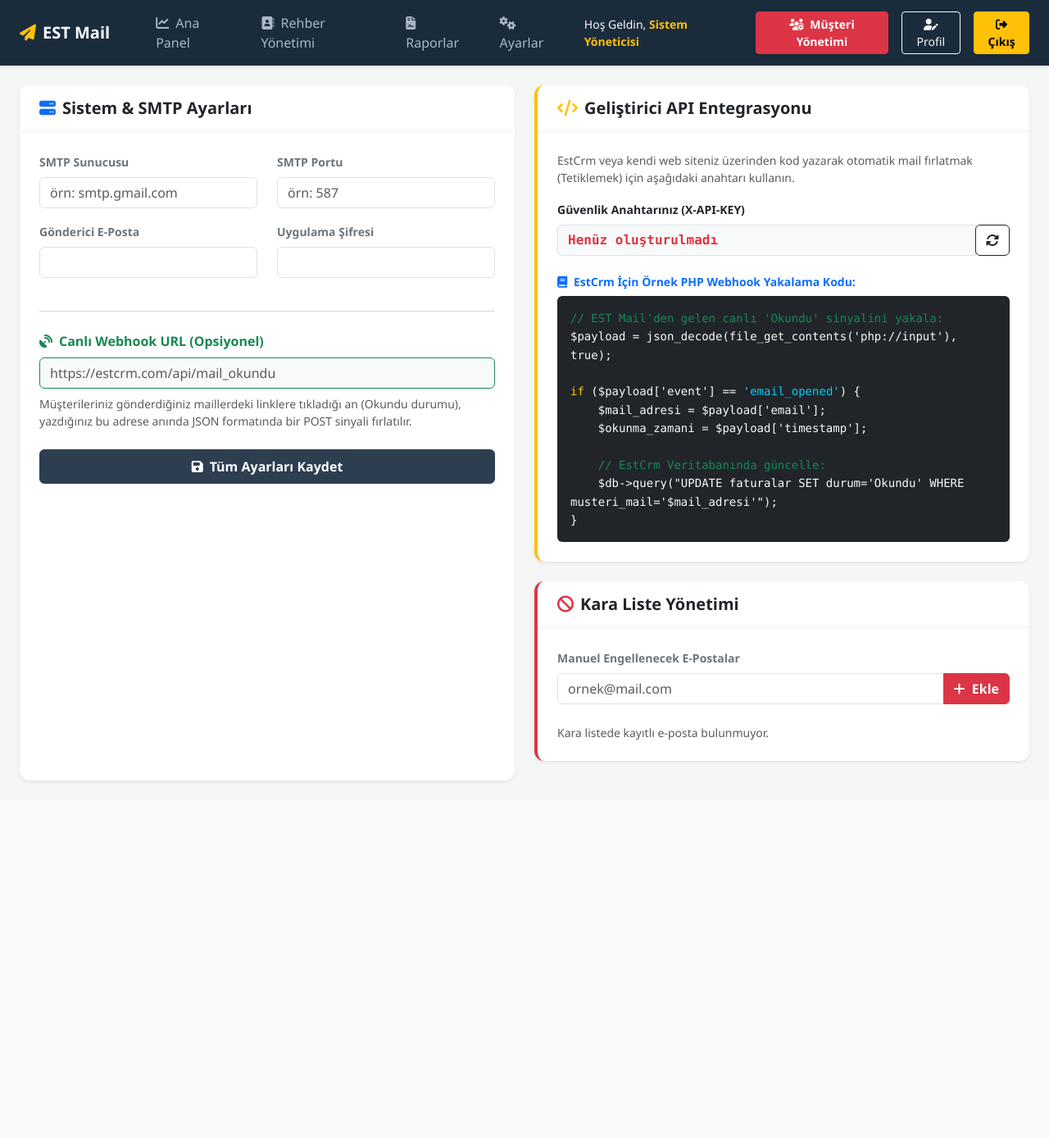
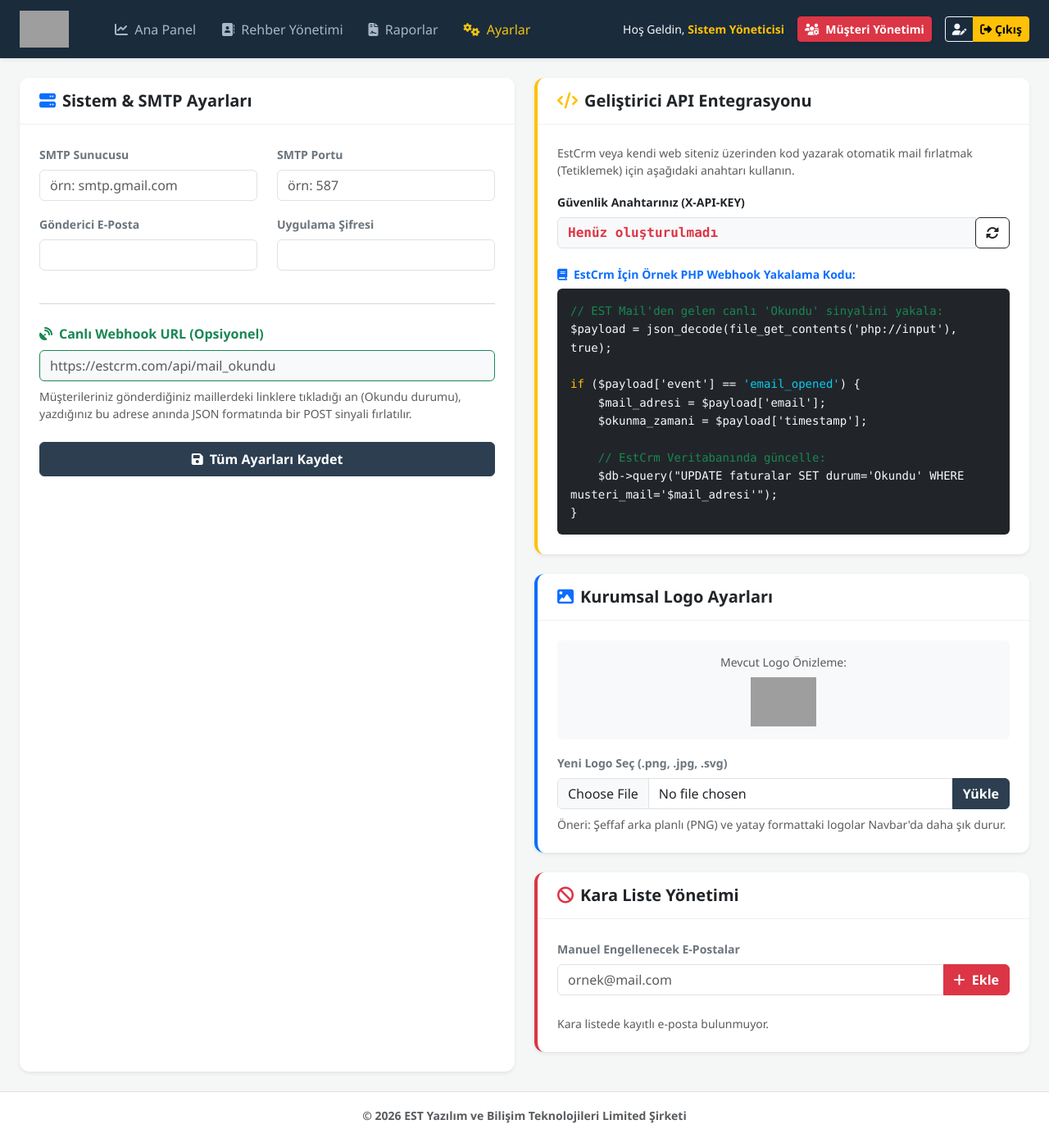
Before and after one commit to serkankefeli/mailuygulamasi, a Flask app: page /settings_page in a window 1280 px wide. Shown: the whole page at 82% size. Before the commit the page ends 954 px from the top, so only its background shows below. Run offline with Flask 3, Linux system fonts and the light colour scheme; a user stored in the database is signed in; data comes from the database, SQL or seed files in the repository; data that the repository does not hold is empty; some libraries are stand-ins or nearby versions; grey boxes are pictures that could not be loaded.

Commit message:
içerik tamamen değişti

```diff
--- a/app.py
+++ b/app.py
@@ -1015,6 +1015,49 @@ def delete_user(id):
     return redirect(url_for('admin_users'))
 
 
+# --- LOGO YÜKLEME SİSTEMİ ---
+@app.route('/upload_logo', methods=['POST'])
+@login_required
+def upload_logo():
+    if current_user.is_admin != 1:
+        flash('Bu işlem için yetkiniz yok.', 'danger')
+        return redirect(url_for('dashboard'))
+
+    file = request.files.get('logo_file')
+    if file and file.filename != '':
+        # Sadece resim formatlarına izin ver
+        if file.filename.lower().endswith(('.png', '.jpg', '.jpeg', '.svg')):
+            # Eski logoyu sabit bir isimle kaydedelim ki her seferinde dosya yolu aramayalım
+            filename = "app_logo" + os.path.splitext(file.filename)[1]
+            logo_path = os.path.join('static/images', filename)
+
+            # Klasör yoksa oluştur
+            os.makedirs('static/images', exist_ok=True)
+
+            # Dosyayı kaydet (mevcut olanın üzerine yazar)
+            file.save(logo_path)
+
+            # Veritabanında ayarlar tablosuna logo yolunu kaydet
+            conn = sqlite3.connect(DB_NAME)
+            cursor = conn.cursor()
+            try:
+                # Tabloya logo_url sütunu eklemeye çalış (yoksa)
+                cursor.execute("ALTER TABLE settings ADD COLUMN logo_url TEXT")
+            except:
+                pass
+
+            cursor.execute(
+                "UPDATE settings SET logo_url=? WHERE user_id=(SELECT id FROM users WHERE is_admin=1 LIMIT 1)",
+                (filename,))
+            conn.commit()
+            conn.close()
+
+            flash('Logo başarıyla güncellendi!', 'success')
+        else:
+            flash('Lütfen geçerli bir resim formatı yükleyin (.png, .jpg, .svg)', 'danger')
+    return redirect(url_for('settings_page'))
+
+
 if __name__ == '__main__':
     init_db()
     app.run(debug=True)
--- a/templates/base.html
+++ b/templates/base.html
@@ -4,28 +4,48 @@
     <meta charset="UTF-8">
     <meta name="viewport" content="width=device-width, initial-scale=1.0">
     <title>EST Kurumsal Mail Paneli</title>
+
+    <link rel="icon" type="image/png" href="{{ url_for('static', filename='images/app_logo.png') }}" onerror="this.href='{{ url_for('static', filename='images/logo.png') }}'">
+
     <link href="https://cdn.jsdelivr.net/npm/bootstrap@5.3.0/dist/css/bootstrap.min.css" rel="stylesheet">
     <link rel="stylesheet" href="https://cdnjs.cloudflare.com/ajax/libs/font-awesome/6.4.0/css/all.min.css">
     <script src="https://cdn.jsdelivr.net/npm/chart.js"></script>
     <style>
         body { background-color: #f4f7f6; font-family: 'Segoe UI', Tahoma, sans-serif; }
-        .navbar { background-color: #1a2b3c !important; }
+        .navbar { background-color: #1a2b3c !important; min-height: 70px; }
         .nav-link { font-weight: 500; color: #a9b7c6 !important; margin-right: 15px; transition: color 0.2s; }
         .nav-link:hover, .nav-link.active { color: #f1c40f !important; }
+
+        /* DİNAMİK LOGO STİLİ */
+        .navbar-brand-logo { height: 45px; width: auto; max-width: 180px; object-fit: contain; transition: transform 0.2s; }
+        .navbar-brand:hover .navbar-brand-logo { transform: scale(1.05); }
+
         .card { border-radius: 12px; border: none; box-shadow: 0 4px 12px rgba(0,0,0,0.05); margin-bottom: 1.5rem; }
         .card-header { border-bottom: 1px solid #f0f0f0; border-radius: 12px 12px 0 0 !important; padding: 1rem 1.5rem; background-color: #ffffff; }
         .btn-primary { background-color: #2c3e50; border-color: #2c3e50; }
         .btn-primary:hover { background-color: #1a252f; border-color: #1a252f; }
+
+        /* CKEditor ve Grafik Alanları İçin Ek Düzenleme */
         .ck-editor__editable_inline { min-height: 250px; border-radius: 0 0 8px 8px !important; }
-        .stat-card { transition: transform 0.2s; }
+        .stat-card { transition: transform 0.2s; border: none !important; }
         .stat-card:hover { transform: translateY(-5px); }
+
+        /* Flash Mesaj Animasyonu */
+        .alert { border: none; border-radius: 10px; animation: fadeIn 0.5s; }
+        @keyframes fadeIn { from { opacity: 0; transform: translateY(-10px); } to { opacity: 1; transform: translateY(0); } }
     </style>
 </head>
 <body>
 
 <nav class="navbar navbar-expand-lg navbar-dark shadow-sm mb-4">
   <div class="container-fluid px-4">
-    <a class="navbar-brand fw-bold me-5" href="/dashboard"><i class="fa-solid fa-paper-plane text-warning me-2"></i>EST Mail</a>
+
+    <a class="navbar-brand d-flex align-items-center me-5" href="/dashboard">
+        <img src="{{ url_for('static', filename='images/app_logo.png') }}"
+             alt="EST Mail"
+             class="navbar-brand-logo"
+             onerror="this.src='{{ url_for('static', filename='images/logo.png') }}'; this.onerror=null;">
+    </a>
 
     <button class="navbar-toggler" type="button" data-bs-toggle="collapse" data-bs-target="#mainMenu">
       <span class="navbar-toggler-icon"></span>
@@ -33,34 +53,66 @@
 
     <div class="collapse navbar-collapse" id="mainMenu">
       <ul class="navbar-nav me-auto mb-2 mb-lg-0">
-        <li class="nav-item"><a class="nav-link" href="/dashboard"><i class="fa-solid fa-chart-line me-1"></i> Ana Panel</a></li>
-        <li class="nav-item"><a class="nav-link" href="/contacts"><i class="fa-solid fa-address-book me-1"></i> Rehber Yönetimi</a></li>
-        <li class="nav-item"><a class="nav-link" href="/reports"><i class="fa-solid fa-file-contract me-1"></i> Raporlar</a></li>
-        <li class="nav-item"><a class="nav-link" href="/settings_page"><i class="fa-solid fa-gears me-1"></i> Ayarlar</a></li>
+        <li class="nav-item">
+            <a class="nav-link {% if request.path == '/dashboard' %}active text-warning{% endif %}" href="/dashboard">
+                <i class="fa-solid fa-chart-line me-1"></i> Ana Panel
+            </a>
+        </li>
+        <li class="nav-item">
+            <a class="nav-link {% if request.path == '/contacts' %}active text-warning{% endif %}" href="/contacts">
+                <i class="fa-solid fa-address-book me-1"></i> Rehber Yönetimi
+            </a>
+        </li>
+        <li class="nav-item">
+            <a class="nav-link {% if request.path == '/reports' %}active text-warning{% endif %}" href="/reports">
+                <i class="fa-solid fa-file-contract me-1"></i> Raporlar
+            </a>
+        </li>
+        <li class="nav-item">
+            <a class="nav-link {% if request.path == '/settings_page' %}active text-warning{% endif %}" href="/settings_page">
+                <i class="fa-solid fa-gears me-1"></i> Ayarlar
+            </a>
+        </li>
       </ul>
 
       <div class="d-flex align-items-center gap-3">
-          <span class="text-light small">Hoş Geldin, <b class="text-warning">{{ current_user.ad_soyad }}</b></span>
+          <span class="text-light small d-none d-md-inline">Hoş Geldin, <b class="text-warning">{{ current_user.ad_soyad }}</b></span>
 
           {% if current_user.is_admin == 1 %}
-            <a href="/admin/users" class="btn btn-danger btn-sm fw-bold shadow-sm"><i class="fa-solid fa-users-gear me-1"></i> Müşteri Yönetimi</a>
+            <a href="/admin/users" class="btn btn-danger btn-sm fw-bold shadow-sm">
+                <i class="fa-solid fa-users-gear me-1"></i> Müşteri Yönetimi
+            </a>
           {% endif %}
 
-          <a href="/profile" class="btn btn-outline-light btn-sm"><i class="fa-solid fa-user-pen"></i> Profil</a>
-          <a href="/logout" class="btn btn-warning btn-sm fw-bold"><i class="fa-solid fa-right-from-bracket"></i> Çıkış</a>
+          <div class="btn-group">
+              <a href="/profile" class="btn btn-outline-light btn-sm"><i class="fa-solid fa-user-pen"></i></a>
+              <a href="/logout" class="btn btn-warning btn-sm fw-bold"><i class="fa-solid fa-right-from-bracket"></i> Çıkış</a>
+          </div>
       </div>
-
     </div>
   </div>
 </nav>
 
 <div class="container-fluid px-4">
     {% with messages = get_flashed_messages(with_categories=true) %}
-      {% if messages %}{% for category, message in messages %}<div class="alert alert-{{ category }} rounded-3 shadow-sm">{{ message }}</div>{% endfor %}{% endif %}
+      {% if messages %}
+        {% for category, message in messages %}
+          <div class="alert alert-{{ category if category != 'message' else 'info' }} alert-dismissible fade show shadow-sm" role="alert">
+            {{ message }}
+            <button type="button" class="btn-close" data-bs-dismiss="alert" aria-label="Kapat"></button>
+          </div>
+        {% endfor %}
+      {% endif %}
     {% endwith %}
 
     {% block content %}{% endblock %}
 </div>
+
+<footer class="footer mt-auto py-3 bg-white border-top text-center mt-5">
+    <div class="container">
+        <span class="text-muted small fw-bold">© {{ now.year if now else '2026' }} EST Yazılım ve Bilişim Teknolojileri Limited Şirketi</span>
+    </div>
+</footer>
 
 <script src="https://cdn.jsdelivr.net/npm/bootstrap@5.3.0/dist/js/bootstrap.bundle.min.js"></script>
 <script src="https://cdn.ckeditor.com/ckeditor5/39.0.1/classic/ckeditor.js"></script>
--- a/templates/settings.html
+++ b/templates/settings.html
@@ -93,6 +93,26 @@
             </div>
         </div>
 
+        <div class="card shadow-sm border-0 mb-4 border-start border-4 border-primary">
+    <div class="card-header bg-white py-3">
+        <h5 class="mb-0 fw-bold text-dark"><i class="fa-solid fa-image text-primary me-2"></i>Kurumsal Logo Ayarları</h5>
+    </div>
+    <div class="card-body p-4">
+        <form method="POST" action="/upload_logo" enctype="multipart/form-data">
+            <div class="mb-3 text-center bg-light p-3 rounded">
+                <p class="small text-muted mb-2">Mevcut Logo Önizleme:</p>
+                <img src="{{ url_for('static', filename='images/logo.png') }}" alt="Logo" style="max-height: 60px;" onerror="this.src='https://via.placeholder.com/150x50?text=Logo+Yok'">
+            </div>
+            <label class="form-label small fw-bold text-secondary">Yeni Logo Seç (.png, .jpg, .svg)</label>
+            <div class="input-group">
+                <input type="file" name="logo_file" class="form-control" accept="image/*" required>
+                <button type="submit" class="btn btn-primary fw-bold">Yükle</button>
+            </div>
+            <div class="form-text small mt-2">Öneri: Şeffaf arka planlı (PNG) ve yatay formattaki logolar Navbar'da daha şık durur.</div>
+        </form>
+    </div>
+</div>
+
         <div class="card shadow-sm border-0 border-start border-4 border-danger">
             <div class="card-header bg-white py-3">
                 <h5 class="mb-0 fw-bold text-dark"><i class="fa-solid fa-ban text-danger me-2"></i>Kara Liste Yönetimi</h5>
@@ -119,6 +139,7 @@
             </div>
         </div>
 
+
     </div>
 </div>
 {% endblock %}
```
Also changed, not shown: templates/requirements.txt (added, +8 -0 lines), 2 other files.
